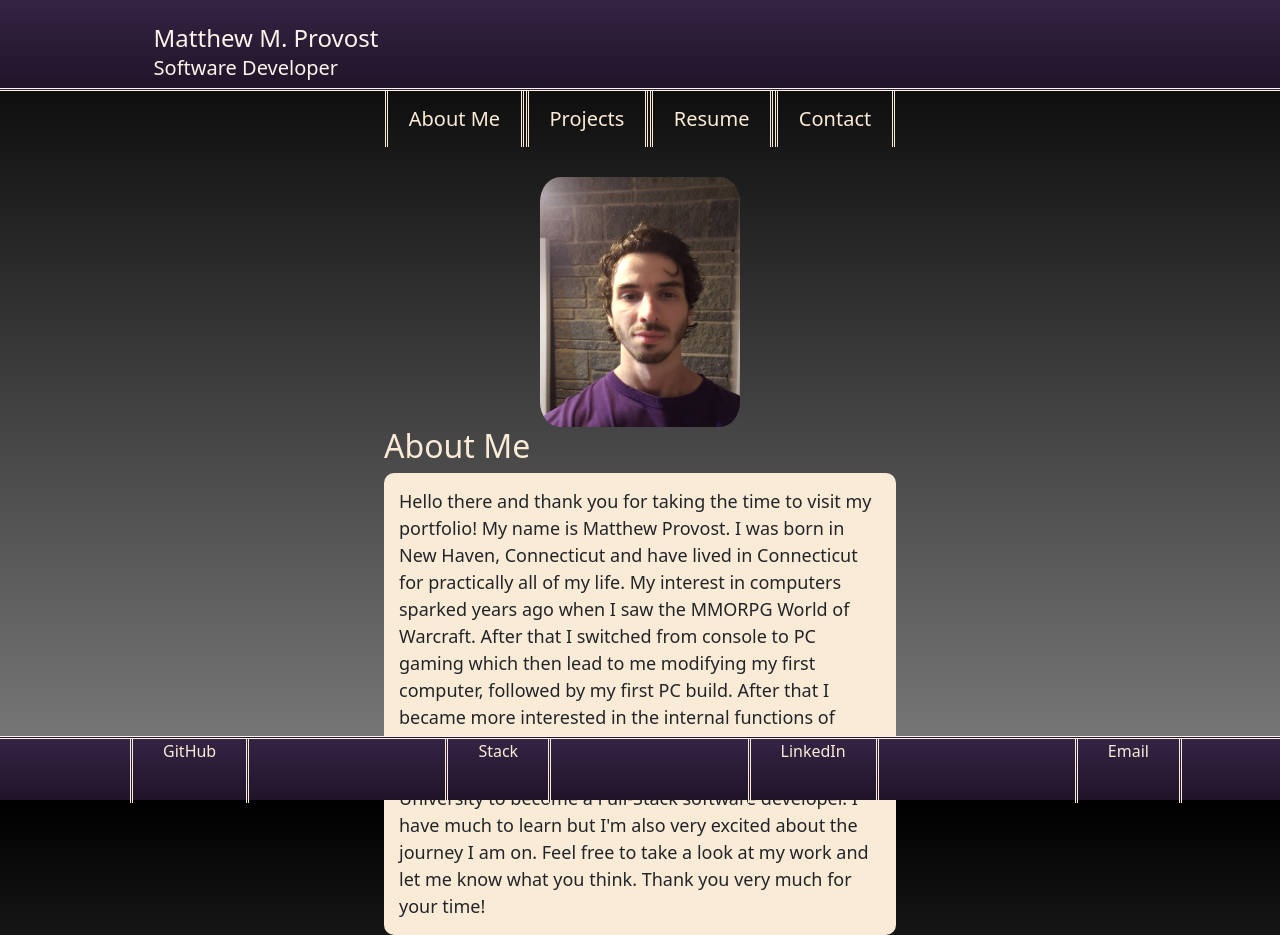
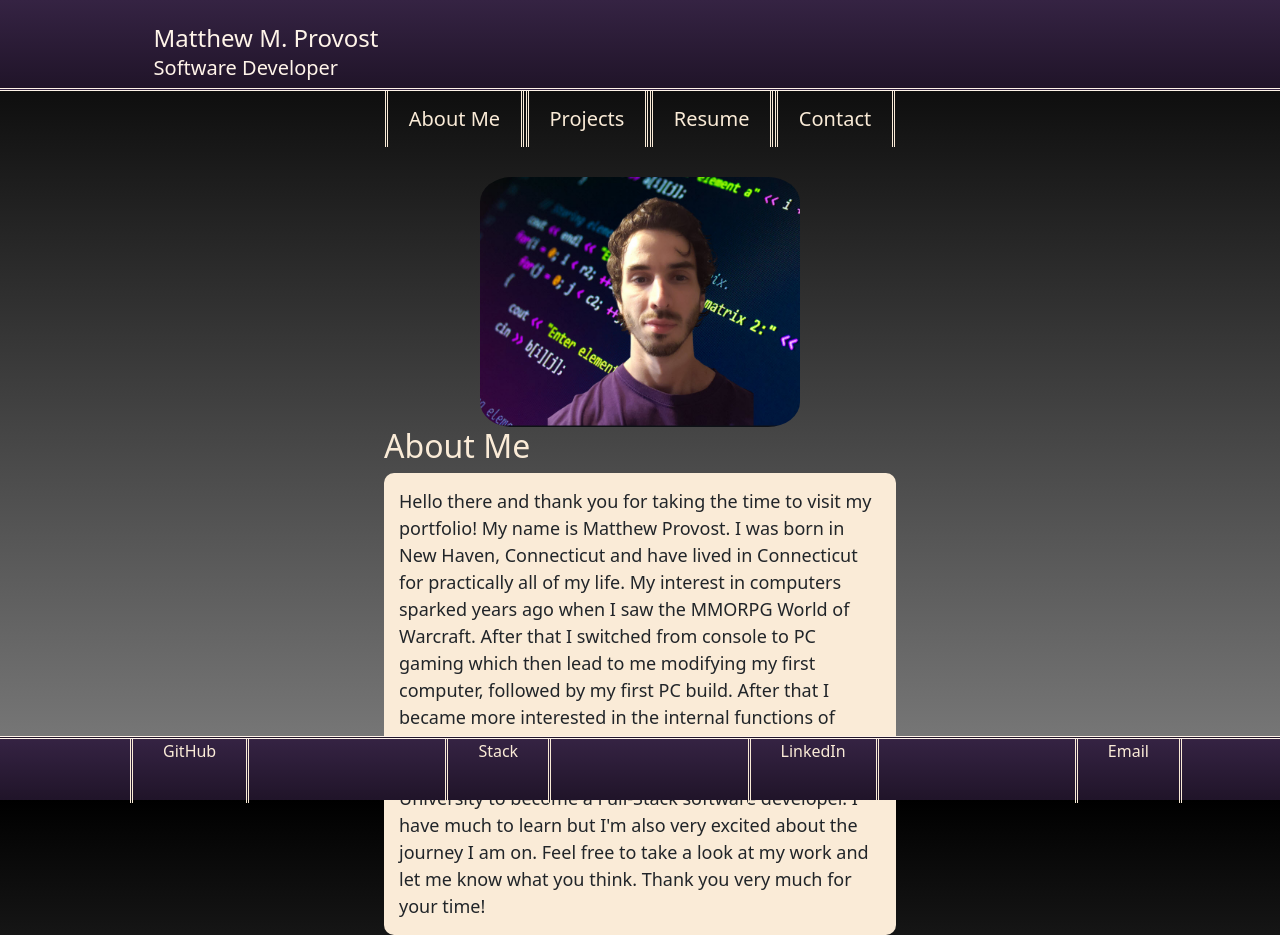
Before and after one commit to provostma21/Portfolio, a React (Create React App) app: page / in a window 1280 px wide. Built offline with nearby package versions, Linux system fonts and the light colour scheme; no server answers; some icons are missing.

Commit message:
added new portfolio picture

```diff
--- a/src/pages/About.js
+++ b/src/pages/About.js
@@ -1,5 +1,5 @@
 import React from "react";
-import PortPhoto from "../assets/images/port_photo.jpg";
+import PortPhoto from "../assets/images/Matt Smaller Image  Coding Slanted Board.jpg";
 import "../pages/Styles/About.css";
 
 export default function About() {
--- a/src/pages/Styles/About.css
+++ b/src/pages/Styles/About.css
@@ -1,6 +1,6 @@
 .PortPhoto {
     border-radius: 10%;
-    width: 200px;
+    width: 320px;
     height: 250px;
     display: block;
     margin-top: 30px;
```
Also changed, not shown: src/assets/images/Matt Smaller Image  Coding Slanted Board.jpg (added).
